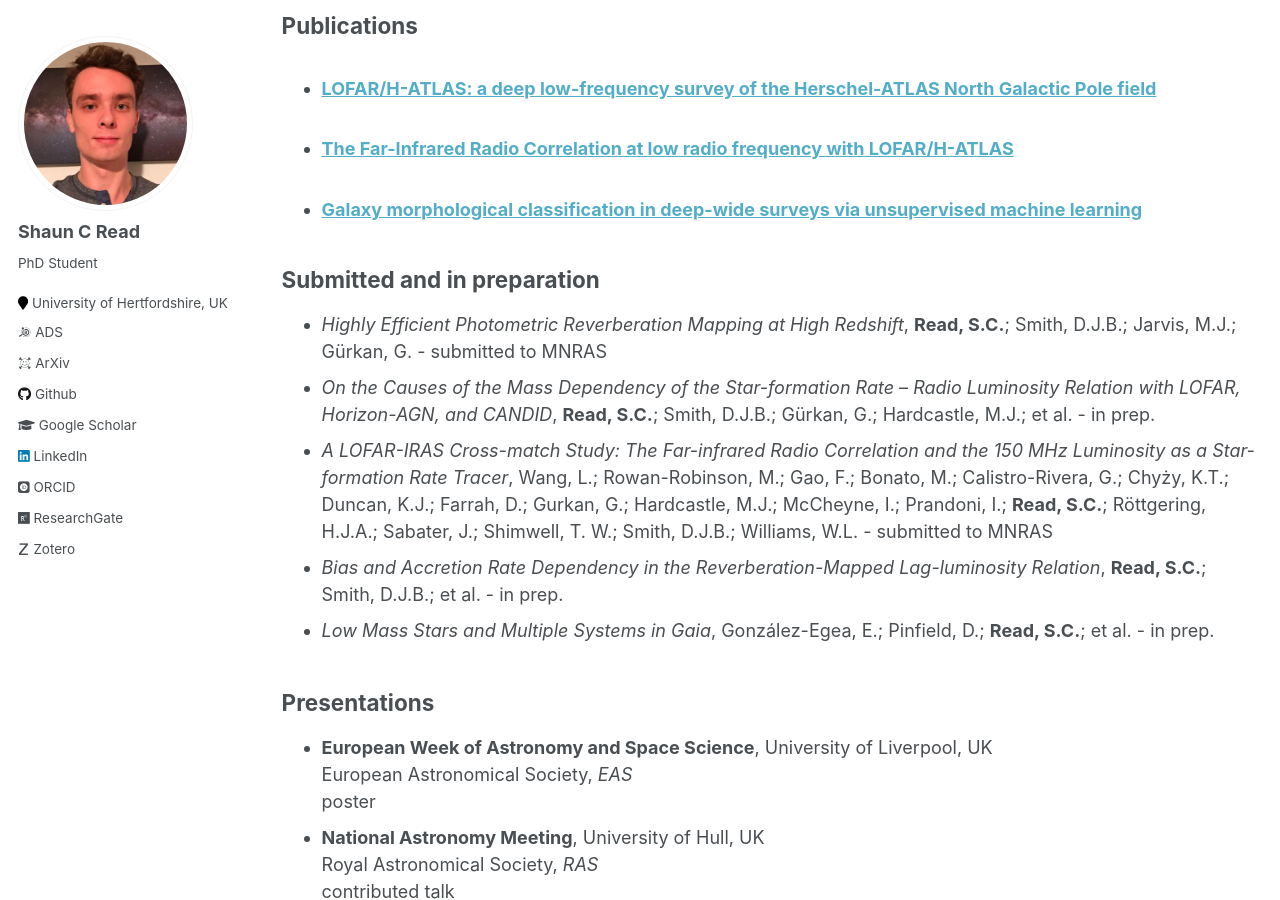
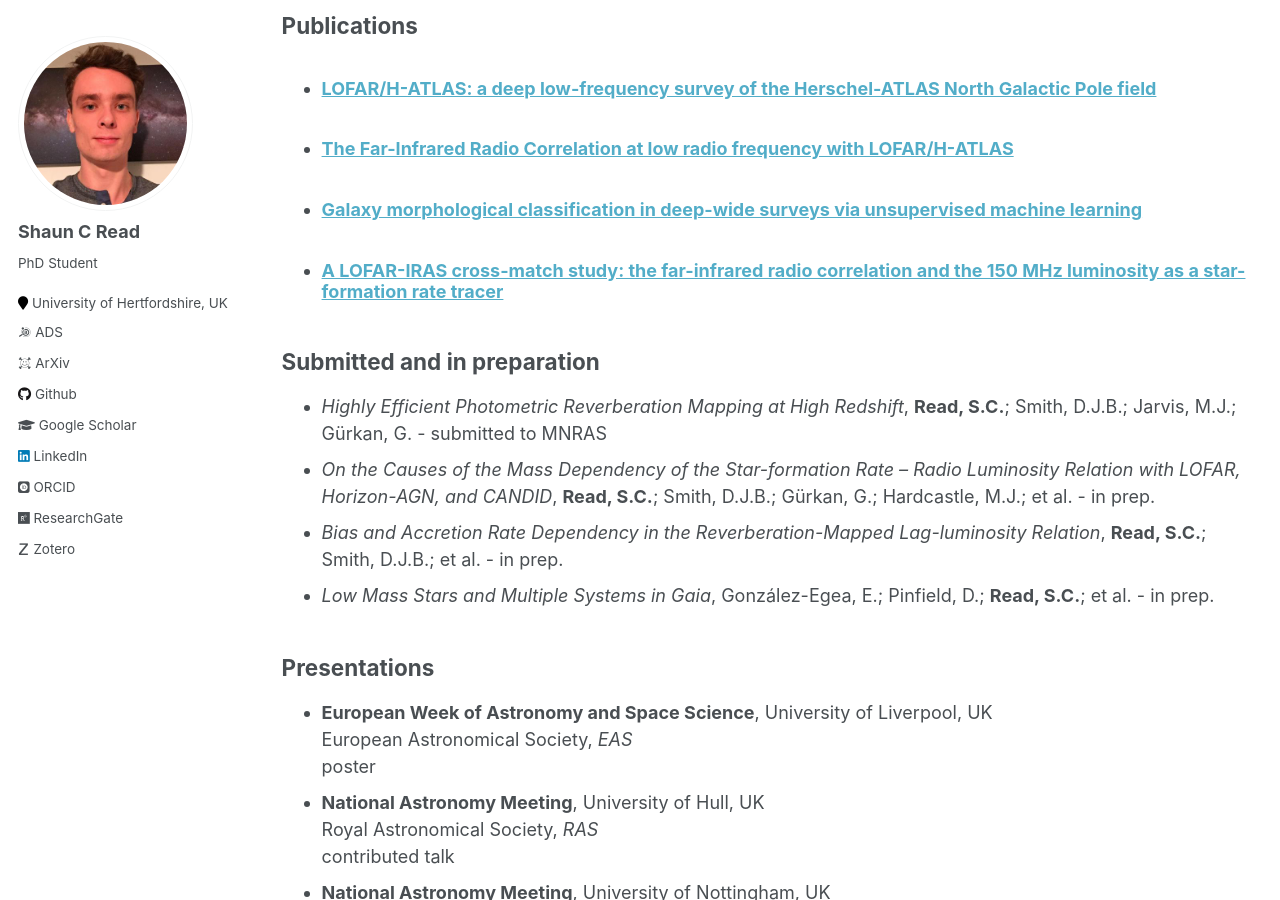
Before and after one commit to philastrophist/philastrophist.github.io, a Jekyll site: the page built from _pages/cv.md, in a window 1280 px wide and 900 px high, scrolled down 2275 px. Built offline with Jekyll 4.4.1, drawn with Linux system fonts in a browser that asks for light colours; some web fonts are replaced; formulas are drawn with MathJax 3; comment, search, counter and statistics services are not loaded.

```diff
--- a/_pages/cv.md
+++ b/_pages/cv.md
@@ -112,11 +112,6 @@ Passed viva w/ minor corrections
 * *Highly Efficient Photometric Reverberation Mapping at High Redshift*, **Read, S.C.**; Smith, D.J.B.; Jarvis, M.J.; Gürkan, G. - submitted to MNRAS
 * *On the Causes of the Mass Dependency of the Star-formation Rate -- Radio
 Luminosity Relation with LOFAR, Horizon-AGN, and CANDID*, **Read, S.C.**; Smith, D.J.B.; Gürkan, G.; Hardcastle, M.J.; et al. - in prep.
-* *A LOFAR-IRAS Cross-match Study: The Far-infrared Radio Correlation and
-the 150 MHz Luminosity as a Star-formation Rate Tracer*, Wang, L.; Rowan-Robinson, M.; Gao, F.; Bonato, M.; Calistro-Rivera, G.;
-Chyży, K.T.; Duncan, K.J.; Farrah, D.; Gurkan, G.; Hardcastle, M.J.;
-McCheyne, I.; Prandoni, I.; **Read, S.C.**; Röttgering, H.J.A.; Sabater,
-J.; Shimwell, T. W.; Smith, D.J.B.; Williams, W.L. - submitted to MNRAS
 * *Bias and Accretion Rate Dependency in the Reverberation-Mapped
 Lag-luminosity Relation*, **Read, S.C.**; Smith, D.J.B.; et al. - in prep.
 * *Low Mass Stars and Multiple Systems in Gaia*, González-Egea, E.; Pinfield, D.; **Read, S.C.**; et al. - in prep.
```
Also changed, not shown: _publications/2019-10-00-Galaxy-morphological-classification-in-deep-wide-surveys-via-unsupervised-machine-learning.md (+1 -0 lines), _publications/2019-11-00-A-LOFAR-IRAS-cross-match-study.md (added, +42 -0 lines), 3 other files.
